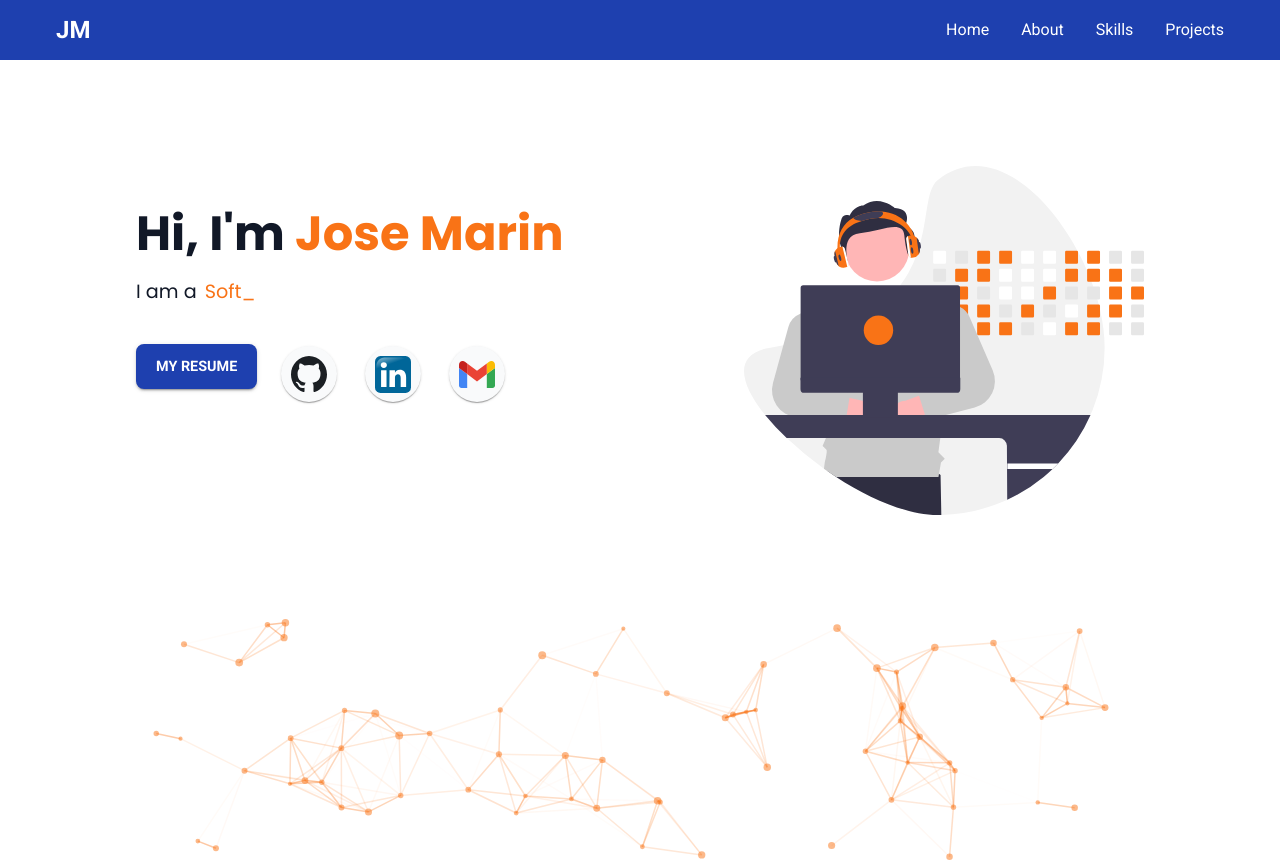
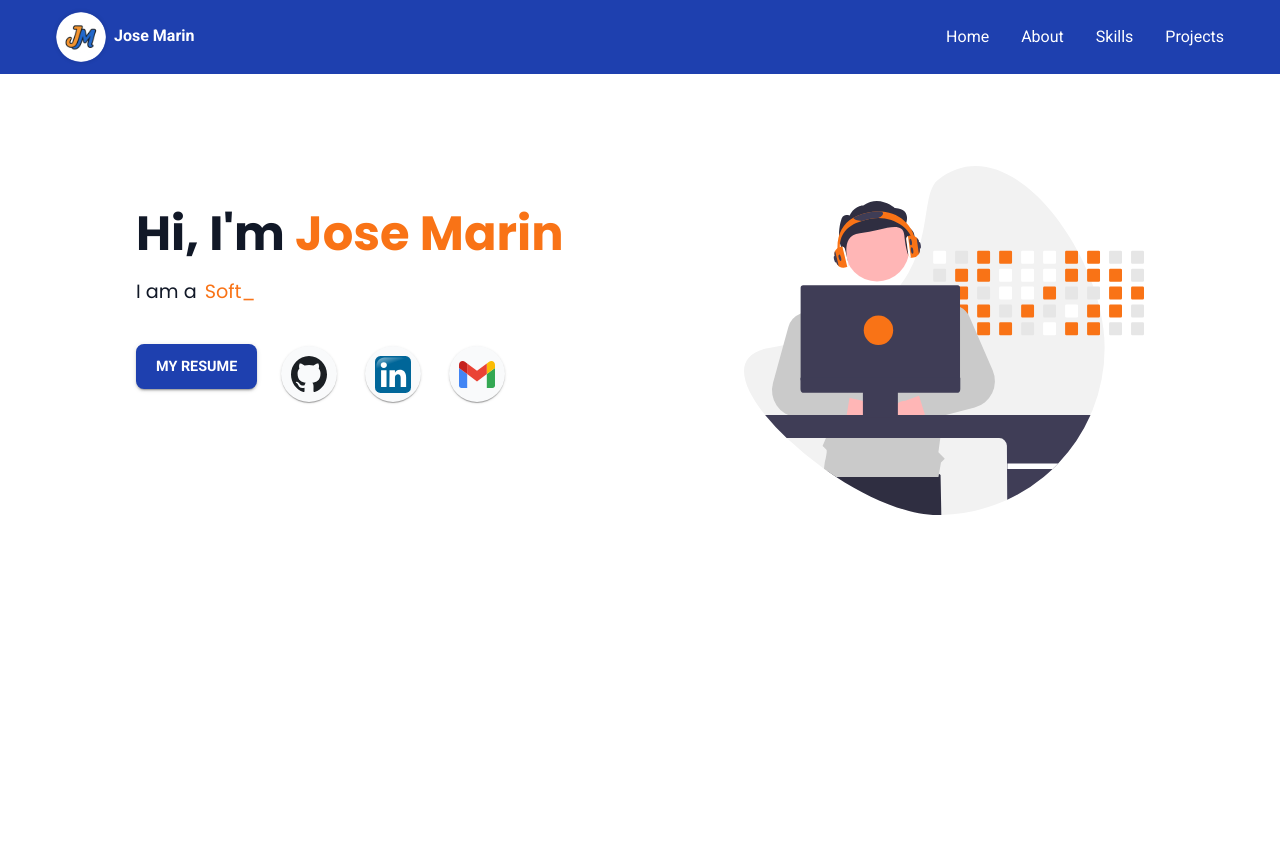
Before and after one commit to josemarin4/jm-portfolio, a React (Vite) app: page / in a window 1280 px wide. Shown: the top 862 px of the page. Built offline with nearby package versions, Linux system fonts and the light colour scheme.

Commit message:
add logo to the navbar

```diff
--- a/src/components/Navbar.tsx
+++ b/src/components/Navbar.tsx
@@ -47,9 +47,36 @@
         }}
       >
         <Box
-          sx={{ color: "common.white", fontWeight: "bold", fontSize: "1.5rem" }}
+          component="a"
+          href="#Home"
+          sx={{ display: "flex", textDecoration: "none", cursor: "pointer" }}
         >
-          JM
+          <Box
+            component="img"
+            src="src/assets/icons/favIcon.png"
+            alt="JM Icon"
+            sx={{
+              marginRight: 1,
+              height: 50,
+              width: 50,
+              boxShadow: "0 0 4px rgba(0, 0, 0, 0.15)",
+              borderRadius: "50%",
+              "&:hover": {
+                transform: "scale(1.05)",
+                transition: "transform 0.2s ease-in-out",
+              },
+            }}
+          />
+          <Box
+            sx={{
+              color: "common.white",
+              fontWeight: "bold",
+              fontSize: "1rem",
+              marginTop: 1.5,
+            }}
+          >
+            Jose Marin
+          </Box>
         </Box>
 
         {isMobile ? (
```
